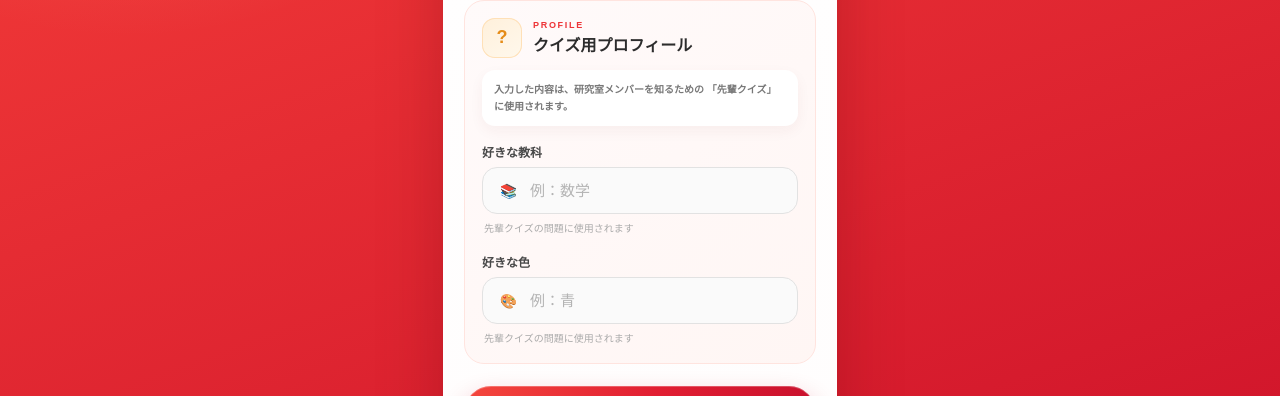
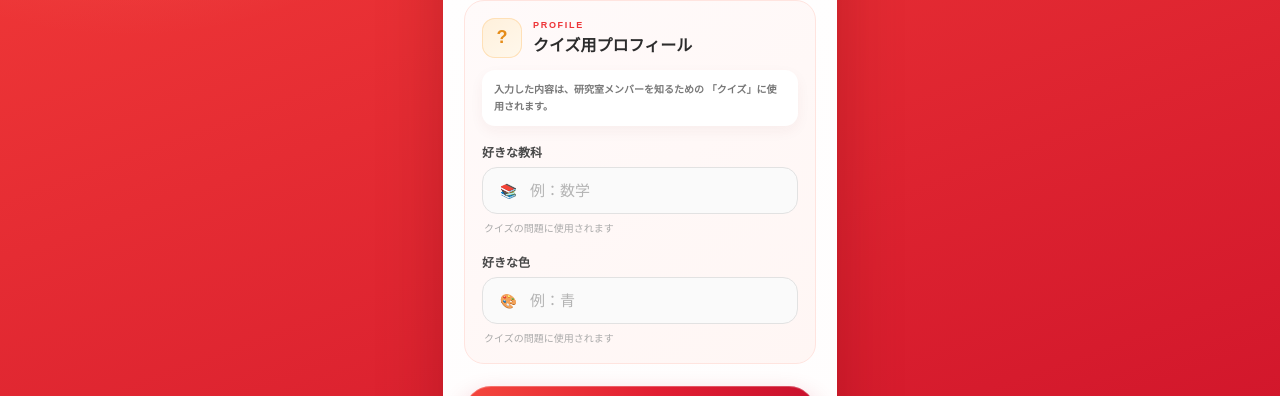
Before and after one commit to ISDL-hackathon/2026-teamC, a Next.js app: page /signup in a window 1280 px wide. Shown: the part 908-1304 px from the top of the page. Built offline with nearby package versions, Linux system fonts and the light colour scheme.

Commit message:
fix(d):テキストを修正

```diff
--- a/src/app/signup/SignupForm.tsx
+++ b/src/app/signup/SignupForm.tsx
@@ -362,7 +362,7 @@ export default function SignupForm() {
             }
           >
             入力した内容は、研究室メンバーを知るための
-            「先輩クイズ」に使用されます。
+            「クイズ」に使用されます。
           </p>
 
           <div
@@ -418,7 +418,7 @@ export default function SignupForm() {
                 styles.helpText
               }
             >
-              先輩クイズの問題に使用されます
+              クイズの問題に使用されます
             </p>
           </div>
 
@@ -473,7 +473,7 @@ export default function SignupForm() {
                 styles.helpText
               }
             >
-              先輩クイズの問題に使用されます
+              クイズの問題に使用されます
             </p>
           </div>
         </div>
```
